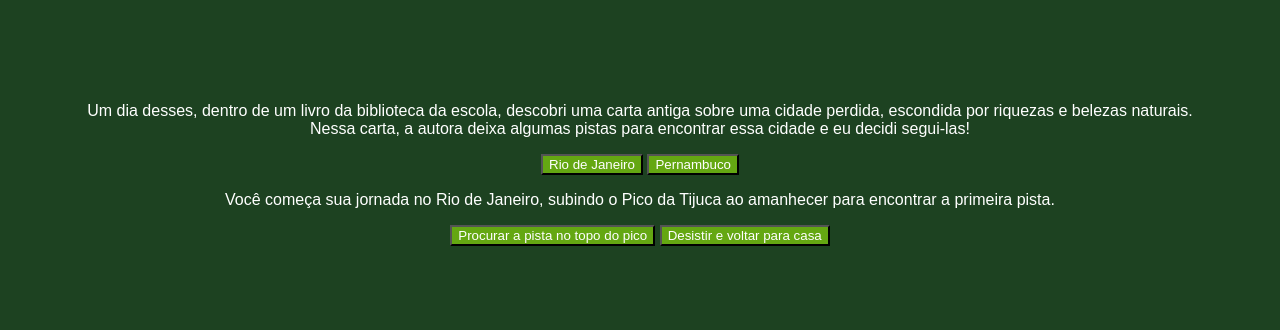
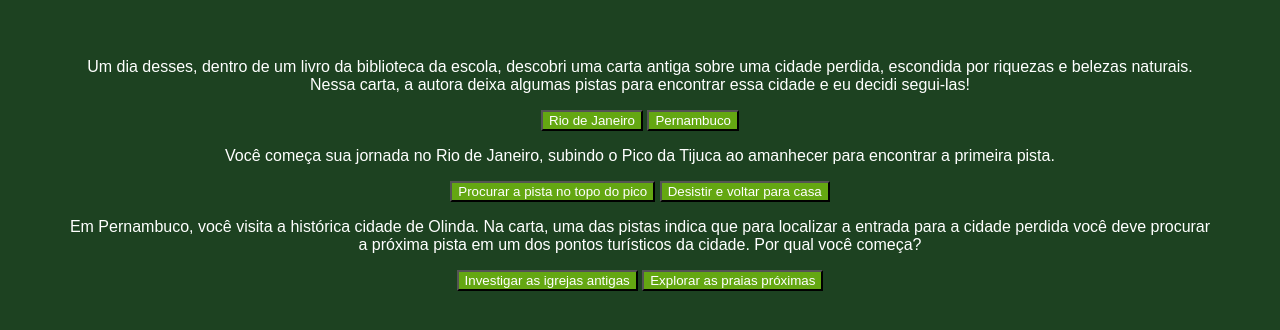
Before and after one commit to GosALD/aluara-aventura, a plain HTML site: page index.html in a window 1280 px wide. Shown: the part 184-514 px from the top of the page. Drawn offline with Linux system fonts and the light colour scheme; a web font is replaced by a local one.

Commit message:
Update index.html

```diff
--- a/index.html
+++ b/index.html
@@ -23,6 +23,12 @@
             <button class="btn-proximo" data-proximo="3">Procurar a pista no topo do pico</button>
             <button class="btn-proximo" data-proximo="4">Desistir e voltar para casa</button>
         </div>
+        <div class="passo" id="passo-2">
+            <p>Em Pernambuco, você visita a histórica cidade de Olinda. Na carta, uma das pistas indica que para localizar a entrada para a cidade perdida você deve procurar a próxima pista em um dos pontos turísticos da cidade. Por qual você começa?</p>
+            <button class="btn-proximo" data-proximo="5">Investigar as igrejas antigas</button>
+            <button class="btn-proximo" data-proximo="6">Explorar as praias próximas</button>
+
+        </div>
         </main>
 
 
```
